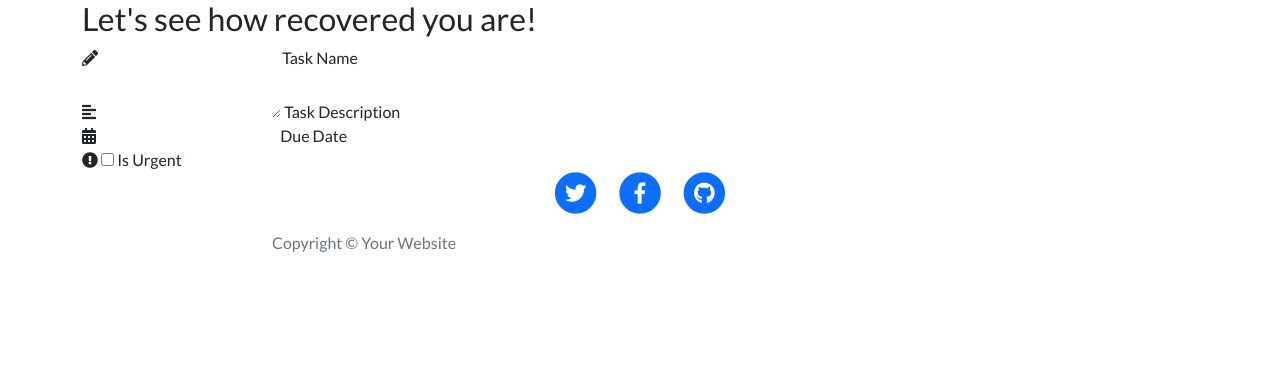
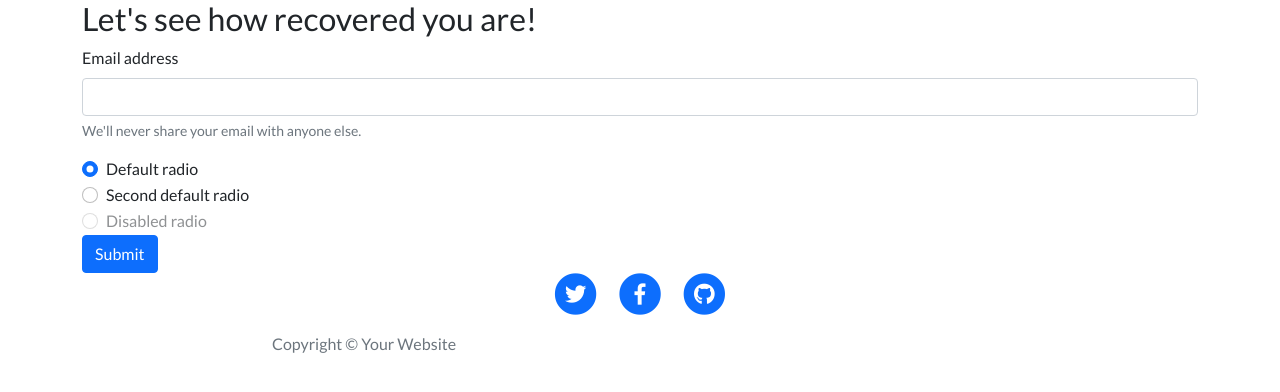
Before and after one commit to aryan008/recovery-test, a Flask app: page /new_entry in a window 1280 px wide. Shown: the part 56-448 px from the top of the page. Run offline with Flask 2, Linux system fonts and the light colour scheme; data that the repository does not hold is empty; some libraries are stand-ins or nearby versions.

Commit message:
start of new entry

```diff
--- a/app.py
+++ b/app.py
@@ -122,8 +122,8 @@ def about():
 
 @app.route("/new_entry")
 def new_entry():
-    # FIX! categories = mongo.db.categories.find().sort("category_name", 1)
-    return render_template("new_entry.html")
+    options = mongo.db.recovery.find()
+    return render_template("new_entry.html", options = options)
 
 
 if __name__ == "__main__":
--- a/templates/new_entry.html
+++ b/templates/new_entry.html
@@ -3,44 +3,38 @@
 
     <h2>Let's see how recovered you are!</h2>
 
-    <div class="row card-panel grey lighten-5">
-        <form class="col s12" method="POST" action="">
-            <div class="row">
-                <div class="input-field col s12">
-                    <i class="fas fa-pencil-alt prefix light-blue-text text-darken-4"></i>
-                    <input id="task_name" name="task_name" minlength="5" maxlength="50"
-                        type="text" class="validate" required>
-                    <label for="task_name">Task Name</label>
+    {% for option in options %}
+        {{ option.timeframe }}<br>
+        {{ option.attribute_name }}<br>
+        {{ option.narrative }}<br>
+        <br></br>
+    {% endfor %}
+
+    <form method="POST" action="">
+        <div class="mb-3">
+            <label for="exampleInputEmail1" class="form-label">Email address</label>
+            <input type="email" class="form-control" id="exampleInputEmail1" aria-describedby="emailHelp">
+            <div id="emailHelp" class="form-text">We'll never share your email with anyone else.</div>
         </div>
-            </div>
-            <div class="row">
-                <div class="input-field col s12">
-                    <i class="fas fa-align-left prefix light-blue-text text-darken-4"></i>
-                    <textarea id="task_description" name="task_description" minlength="5"
-                        maxlength="200" class="materialize-textarea validate" required></textarea>
-                    <label for="task_description">Task Description</label>
-                </div>
-            </div>
-            <div class="row">
-                <div class="input-field col s12">
-                    <i class="fas fa-calendar-alt prefix light-blue-text text-darken-4"></i>
-                    <input id="due_date" name="due_date" type="text" class="datepicker validate" required>
-                    <label for="due_date">Due Date</label>
-                </div>
-            </div>
-			<div class="row">
-				<div class="input-field col s12">
-					<div class="switch">
-                        <i class="fas fa-exclamation-circle prefix light-blue-text text-darken-4"></i>
-						<label for="is_urgent">
-                            <input type="checkbox" id="is_urgent" name="is_urgent">
-                            <span class="lever"></span>
-                            Is Urgent
+        <div class="form-check">
+            <input class="form-check-input" type="radio" name="exampleRadios" id="exampleRadios1" value="option1" checked>
+            <label class="form-check-label" for="exampleRadios1">
+                Default radio
             </label>
         </div>
+        <div class="form-check">
+            <input class="form-check-input" type="radio" name="exampleRadios" id="exampleRadios2" value="option2">
+            <label class="form-check-label" for="exampleRadios2">
+                Second default radio
+            </label>
         </div>
+        <div class="form-check">
+            <input class="form-check-input" type="radio" name="exampleRadios" id="exampleRadios3" value="option3" disabled>
+            <label class="form-check-label" for="exampleRadios3">
+                Disabled radio
+            </label>
         </div>
+        <button type="submit" class="btn btn-primary">Submit</button>
     </form>
-    </div>
 
 {% endblock %}
```
Lines whose indentation alone changed are shown as unchanged.
